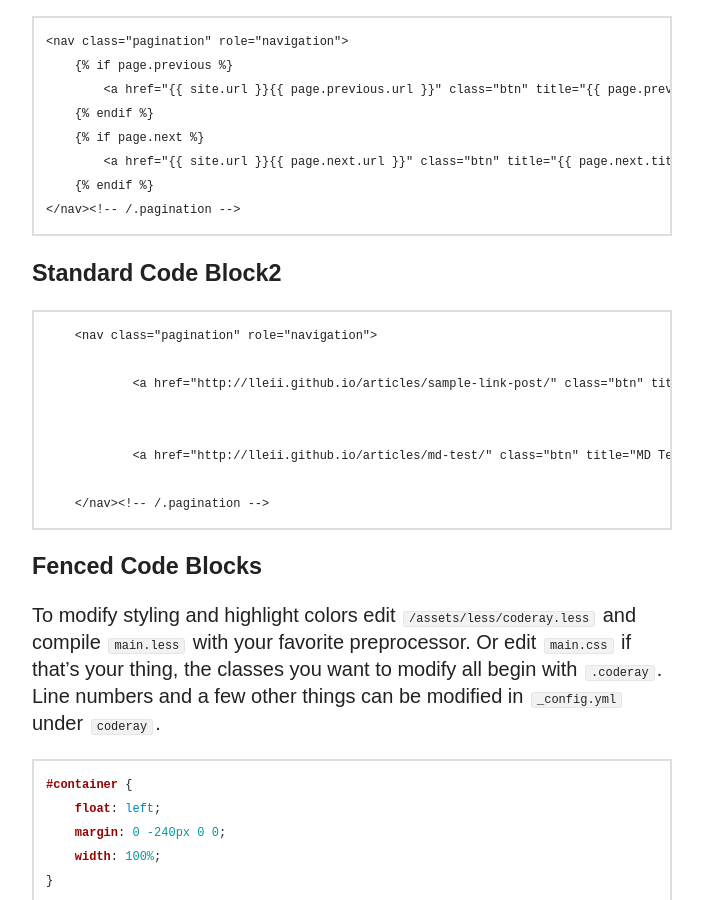
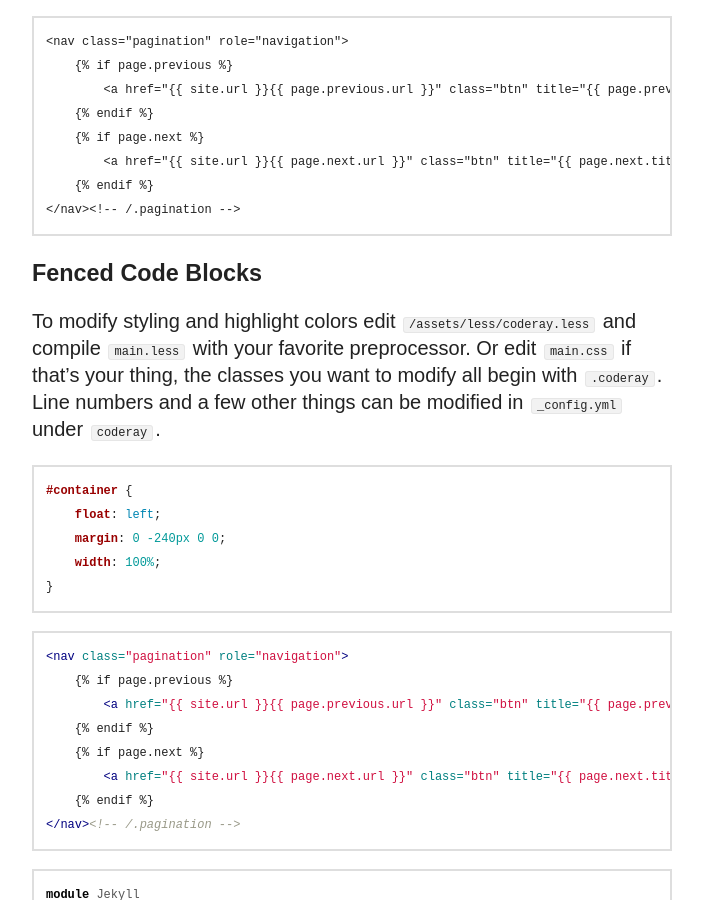
Before and after one commit to lleii/lleii.github.io, a Jekyll site: the page built from _posts/2013-08-16-code-highlighting-post.md, in a window 1280 px wide and 900 px high, scrolled down 2378 px. Shown: the whole window, without its empty margins (318-1021 px from the left). Built offline with Jekyll 4.4.1, drawn with Linux system fonts in a browser that asks for light colours; nearby versions of some CDN libraries; Markdown is read by kramdown in place of the engine named in the settings; comment, search, counter and statistics services are not loaded; some of the changed text lies outside the part shown.

Commit message:
nil commit msg

````diff
--- a/_includes/footer.html
+++ b/_includes/footer.html
@@ -1,4 +1,5 @@
-<span>&copy; {{ site.time | date: '%Y' }} {{ site.owner.name }}. Powered by <a href="http://jekyllrb.com">Jekyll</a> using the <a href="http://mademistakes.com/so-simple/">So Simple Theme</a>.</span>
+<!-- <span>&copy; {{ site.time | date: '%Y' }} {{ site.owner.name }}. Powered by <a href="http://jekyllrb.com">Jekyll</a> using the <a href="http://mademistakes.com/so-simple/">So Simple Theme</a>.</span>   -->
+<!-- <span>&copy; {{ site.time | date: '%Y' }} {{ site.owner.name }}. Powered by <a href="http://jekyllrb.com">Jekyll</a> using the <a href="http://mademistakes.com/so-simple/">So Simple Theme</a>.</span>   -->
 <div class="social-icons">
 	{% if site.owner.twitter %}<a href="http://twitter.com/{{ site.owner.twitter }}" title="{{ site.owner.name}} on Twitter" target="_blank"><i class="icon-twitter icon-2x"></i></a>{% endif %}
 	{% if site.owner.facebook %}<a href="http://facebook.com/{{ site.owner.facebook }}" title="{{ site.owner.name}} on Facebook" target="_blank"><i class="icon-facebook icon-2x"></i></a>{% endif %}
--- a/_posts/2013-08-16-code-highlighting-post.md
+++ b/_posts/2013-08-16-code-highlighting-post.md
@@ -87,18 +87,7 @@ end
     </nav><!-- /.pagination -->
     {% endraw %}
 
-### Standard Code Block2
 
-```
-    <nav class="pagination" role="navigation">
-        {% if page.previous %}
-            <a href="{{ site.url }}{{ page.previous.url }}" class="btn" title="{{ page.previous.title }}">Previous article</a>
-        {% endif %}
-        {% if page.next %}
-            <a href="{{ site.url }}{{ page.next.url }}" class="btn" title="{{ page.next.title }}">Next article</a>
-        {% endif %}
-    </nav><!-- /.pagination -->
-```
 
 ### Fenced Code Blocks
 
````
